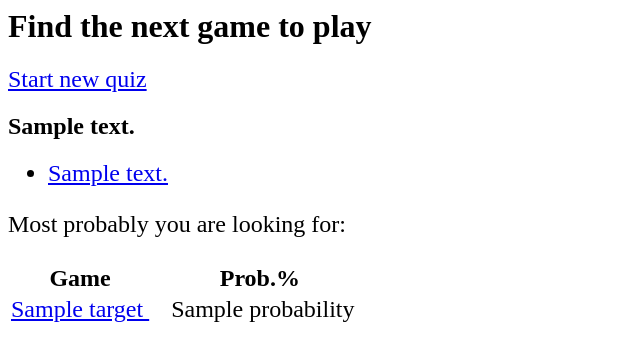
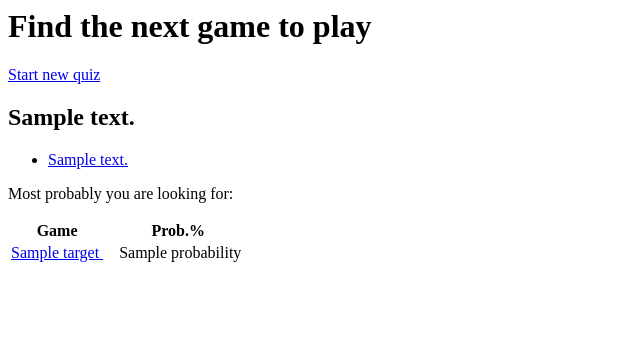
Before and after one commit to srogatch/probqa-web, a Django app: template PqaWeb/pqawV1/templates/pqawV1/index.html in a window 1280 px wide. Shown: the top 361 px of the page, without its empty margins (0-640 px from the left). Run offline with Django 3.2, Linux system fonts and the light colour scheme; the template is opened without the code that fills it: most values are stand-ins (such as "Sample title", 1, 10 or a date in 2020).

Commit message:
Reverted CSS font size. Fixed a bug where a wrong question ID is used if the user presses "Refresh" in web browser

```diff
--- a/PqaWeb/pqawV1/templates/pqawV1/index.html
+++ b/PqaWeb/pqawV1/templates/pqawV1/index.html
@@ -26,8 +26,9 @@
     <input type="hidden" name="sel_param0"/>
     {# For several quizzes open in several tabs #}
     <input type="hidden" name="cur_quiz_id" value="{{ cur_quiz_id }}"/>
+    <input type="hidden" name="cur_question_id" value="{{ cur_question_id }}"/>
 
-    <div id="new_quiz_request" class="default-font-size">
+    <div id="new_quiz_request">
         <a href="javascript:{}" onclick="return startNewQuz()">{% trans 'Start new quiz' %}</a>
     </div>
     <div id="cur_question">
@@ -35,7 +36,7 @@
             <h2>{{ question.message }}</h2>
             <ul>
                 {% for answer in answers %}
-                    <li class="default-font-size">
+                    <li>
                         <a href="javascript:{}" onclick="return recordAnswer({{ answer.option_pos }})">
                             {{ answer.message }}
                         </a>
@@ -47,23 +48,23 @@
         {% endif %}
     </div>
     <div id="top_targets">
-        <p class="default-font-size">{% trans 'Most probably you are looking for:' %}</p>
+        <p>{% trans 'Most probably you are looking for:' %}</p>
         <table id="top_targets_tbl">
             <thead>
                 <tr>
-                    <th class="default-font-size">{% trans 'Game' %}&nbsp;</th>
-                    <th class="default-font-size">&nbsp;{% trans 'Prob.%' %}</th>
+                    <th>{% trans 'Game' %}&nbsp;</th>
+                    <th>&nbsp;{% trans 'Prob.%' %}</th>
                 </tr>
             </thead>
             {% for target in targets %}
             <tr>
-                <td class="default-font-size">
+                <td>
                     <a href="{{ target.link }}" target="_blank" onclick="return recordTarget({{ target.perm_id }})">
                         {{ target.title }}
                     </a>
                     &nbsp;
                 </td>
-                <td class="default-font-size">
+                <td>
                     &nbsp;
                     {# Must be a formatted string #}
                     {{ target.probability }}
```
Also changed, not shown: PqaWeb/pqawV1/quiz_page.py (+10 -4 lines).
